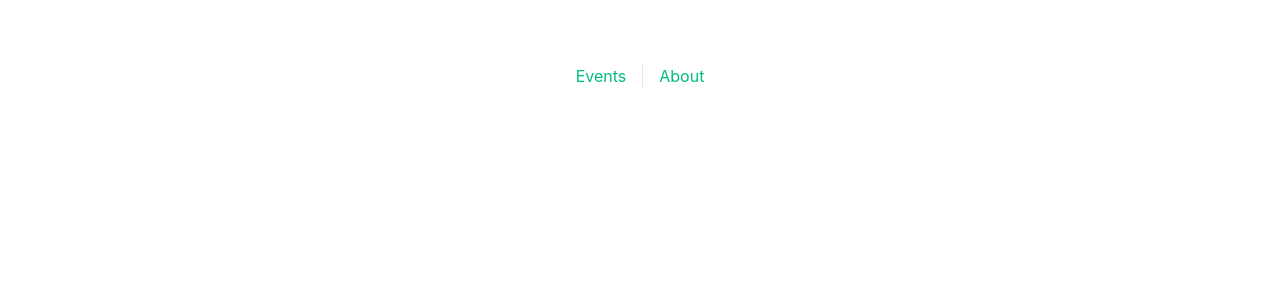
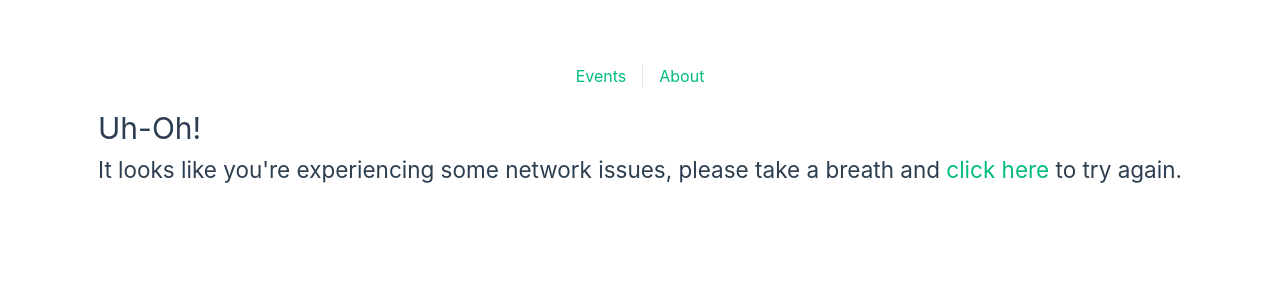
Before and after one commit to dcschmid/real-world-vue, a Vue app: page /network-error in a window 1280 px wide. Before the commit this address had no page. Shown: the top 300 px of the page. Built offline with nearby package versions, Linux system fonts and the light colour scheme.

Commit message:
feat: error handling and 404 page

```diff
--- a/src/router/index.js
+++ b/src/router/index.js
@@ -4,6 +4,8 @@
 import EventDetails from "@/views/event/EventDetails.vue";
 import EventRegister from "@/views/event/EventRegister.vue";
 import EventEdit from "@/views/event/EventEdit.vue";
+import NetworkError from "@/views/NetworkError.vue";
+import NotFound from "@/views/NotFound.vue";
 
 const router = createRouter({
   history: createWebHistory(import.meta.env.BASE_URL),
@@ -45,6 +47,22 @@
       // which is lazy-loaded when the route is visited.
       component: () => import("../views/AboutView.vue"),
     },
+    {
+      path: "/404/:resource",
+      name: "404Resource",
+      component: NotFound,
+      props: true,
+    },
+    {
+      path: "/network-error",
+      name: "NetworkError",
+      component: NetworkError,
+    },
+    {
+      path: "/:catchAll(.*)",
+      name: "NotFound",
+      component: NotFound,
+    },
   ],
 });
 
--- /dev/null
+++ b/src/views/NetworkError.vue
@@ -0,0 +1,10 @@
+<template>
+  <div class="networkError">
+    <h1>Uh-Oh!</h1>
+    <h2>
+      It looks like you're experiencing some network issues, please take a
+      breath and
+      <a href="#" @click="$router.go(-1)">click here</a> to try again.
+    </h2>
+  </div>
+</template>
--- /dev/null
+++ b/src/views/NotFound.vue
@@ -0,0 +1,17 @@
+<template>
+  <h1>Oops!</h1>
+  <h2>The {{ resource }} you're looking for is not here.</h2>
+  <router-link :to="{ name: 'EventList' }">Back to the home page</router-link>
+</template>
+
+<script>
+export default {
+  props: {
+    resource: {
+      type: String,
+      required: true,
+      default: "page",
+    },
+  },
+};
+</script>
--- a/src/views/event/EventLayout.vue
+++ b/src/views/event/EventLayout.vue
@@ -33,7 +33,14 @@
         this.event = response.data;
       })
       .catch((error) => {
-        console.log(error);
+        if (error.response && error.response.status == 404) {
+          this.$router.push({
+            name: "404Resource",
+            params: { resource: "event" },
+          });
+        } else {
+          this.$router.push({ name: "NetworkError" });
+        }
       });
   },
 };
```
